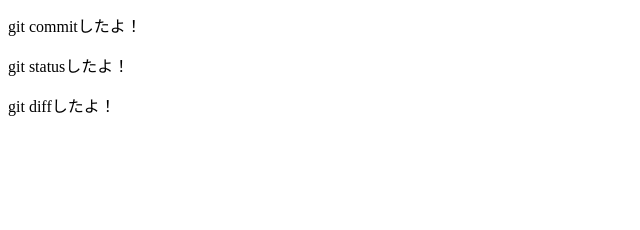
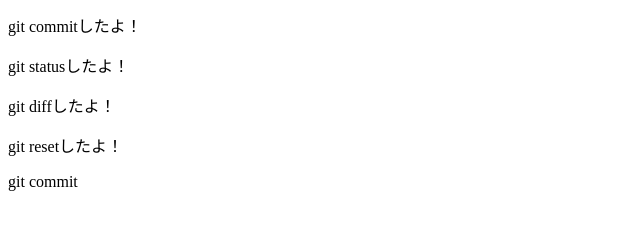
Before and after one commit to takakai/git_tutrial_bk, a plain HTML site: page index.html in a window 1280 px wide. Shown: the part 116-346 px from the top of the page, without its empty margins (0-640 px from the left). Drawn offline with Linux system fonts and the light colour scheme.

Commit message:
git commit取り消し練習

```diff
--- a/index.html
+++ b/index.html
@@ -10,5 +10,7 @@
 		<p>git commitしたよ！</p>
 		<p>git statusしたよ！</p>
 		<p>git diffしたよ！</p>
+		<p>git resetしたよ！</p>
+		<p>git commit</p>
 	</body>
 </html>
```
